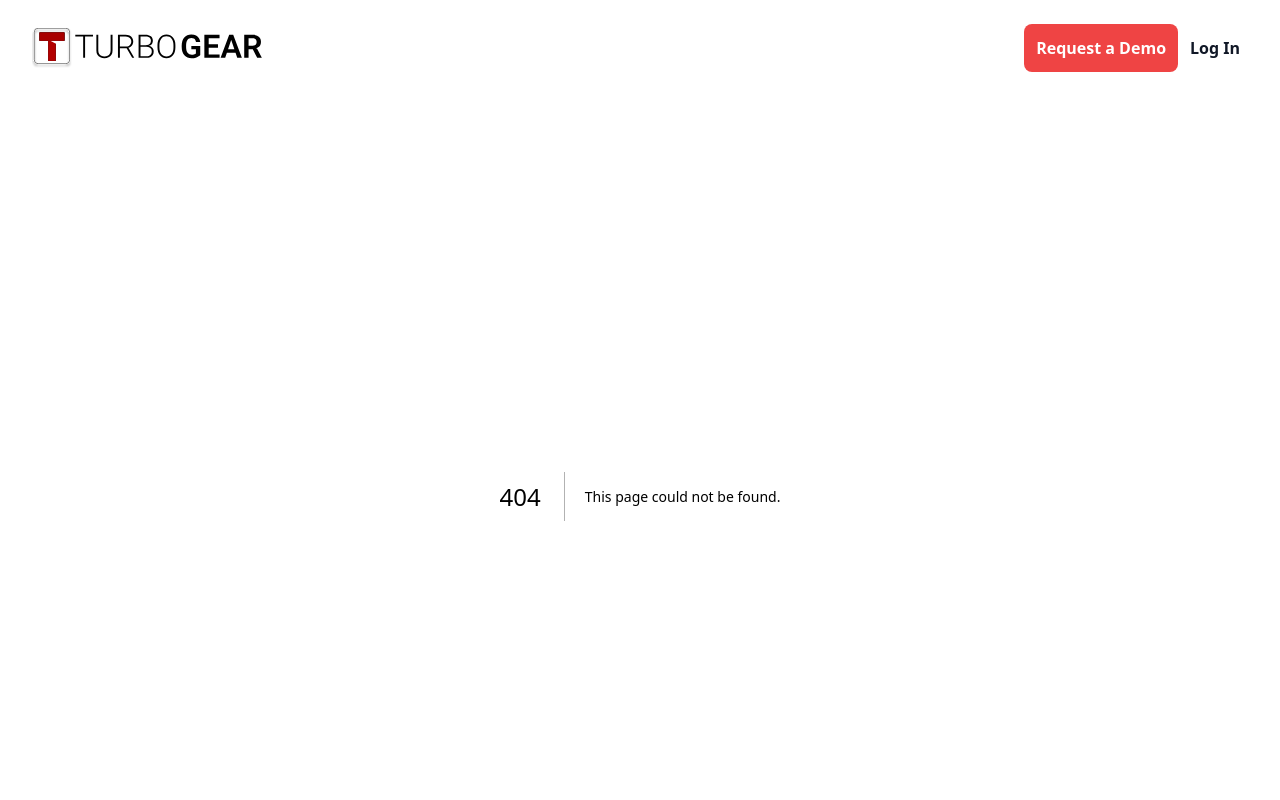
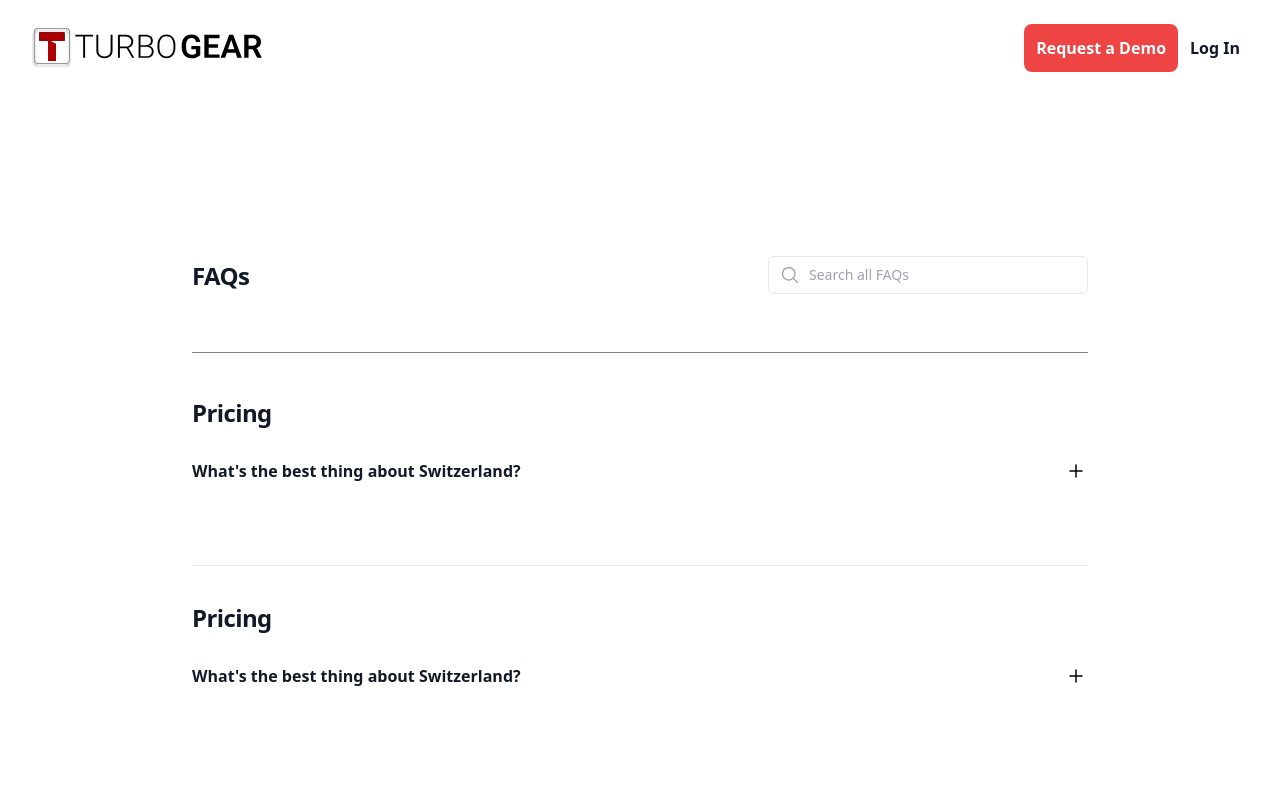
Before and after one commit to torchcommercialmedia/marketingsite, a Next.js app in the folder client/: page /faqs in a window 1280 px wide. Before the commit this address had no page. Shown: the top 800 px of the page. Built offline with nearby package versions, Linux system fonts and the light colour scheme.

Commit message:
added faq page

```diff
--- /dev/null
+++ b/client/app/faqs/page.tsx
@@ -0,0 +1,18 @@
+import React from "react";
+import FAQs from "@/components/Faqs/FAQs";
+
+type Props = {};
+
+const page = (props: Props) => {
+  return (
+    <div>
+      <div className="mx-auto max-w-7xl px-6 py-24 sm:py-32 lg:px-8 lg:py-40">
+        <div className="mx-auto max-w-4xl divide-y divide-black/50">
+          <FAQs />
+        </div>
+      </div>
+    </div>
+  );
+};
+
+export default page;
```
